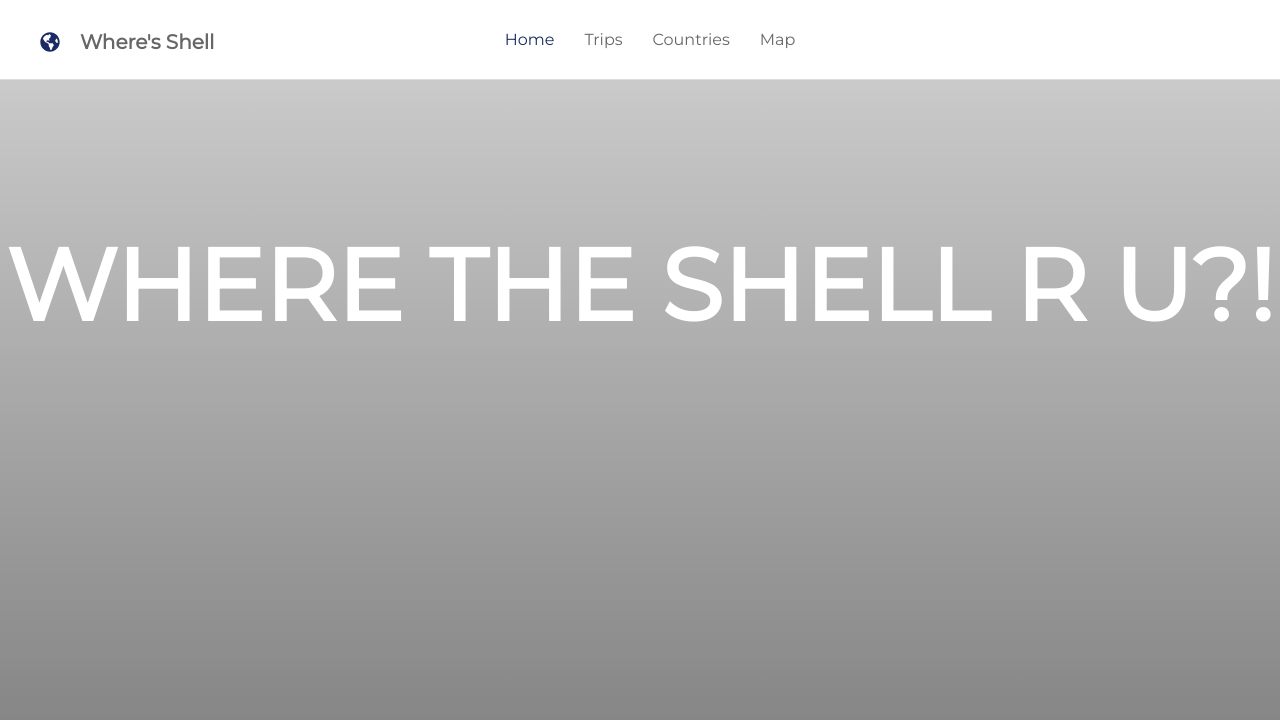
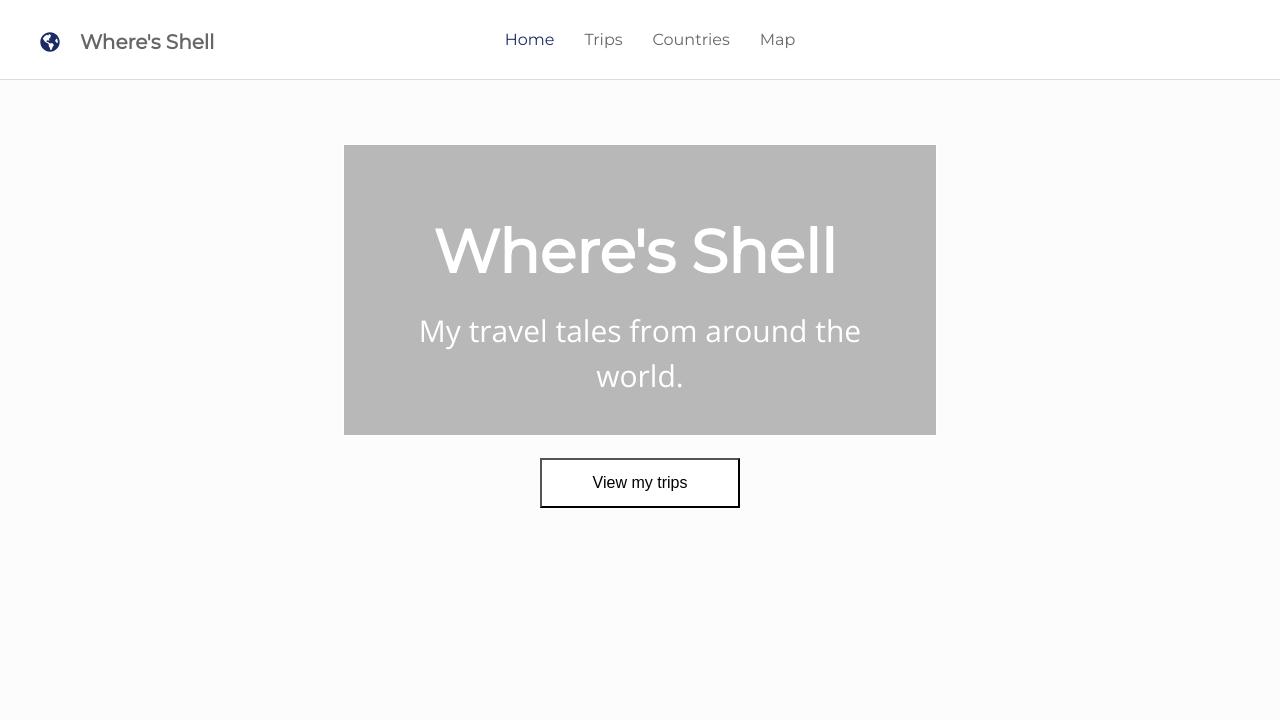
Before and after one commit to chrdina/shells-steps, a React (Create React App) app: page /#/ in a window 1280 px wide. Shown: the top 720 px of the page. Built offline with nearby package versions, Linux system fonts and the light colour scheme; no server answers.

Commit message:
Added new divs for new homepage title style w/ link to trips

```diff
--- a/src/components/anchorNav.js
+++ b/src/components/anchorNav.js
@@ -30,8 +30,6 @@ function AnchorNav(props) {
     return arrayOut;
   }
 
-  console.log("listItem == " + window.location.href);
-
   return (
 
     <div id="side-nav-left">
--- a/src/index.css
+++ b/src/index.css
@@ -50,6 +50,7 @@ h1.trip-title {
 
 h2 {
   padding-top: 30px;
+  padding-bottom: 20px;
   font-size: 30px;
   color: var(--color-blue);
   text-transform: uppercase;
@@ -85,7 +86,11 @@ ul {
 }
 ul.no-style {
   padding: 0;
-  /* list-style: none; */
+  list-style: none;
+}
+ul.active-style {
+  padding: 0;
+  list-style: disc;
 }
 ul.no-style-light-blue {
   padding: 0;
@@ -97,6 +102,7 @@ ul.no-style-light-blue {
 li {
   line-height: 1.5em;
   padding-bottom: 10px;
+  padding-top: 10px;
 }
 li.hero-inline-list_item {
   display: inline;
@@ -251,7 +257,7 @@ hr.style-1 {
   position: fixed;
   top: var(--nav-height);
   left: 0;
-  top: 233px;
+  top: 245px;
   width: var(--side-margins);
   /* padding: 40px; */
   justify-content: center;
@@ -265,8 +271,6 @@ hr.style-1 {
 #side-nav-left a:hover {
   color: var(--color-light-blue);
 }
-
-
 
 
 #logo {
@@ -287,13 +291,15 @@ hr.style-1 {
 /****** Homepage Style ********/
 
 .hero-image-main {
+  display: flex;
   width: 100%;
   position: absolute;
   top: var(--nav-height);
   left: 0;
   bottom: 0;
-  text-align: center;
+  justify-content: center;
   background-size: cover;
+  background-position: center;
 }
 .hero-image-main:after {
   width: 100%;
@@ -301,15 +307,40 @@ hr.style-1 {
   background-color: black;
 
 }
-.title {
-  position: relative;
-  top: 20%;
+.title-area {
+  display: block;
+  height: 250px;
+  width: 40%;
+  margin-top: 5%;
+  margin-bottom: 60px;
+  padding: 40px;
+  padding-bottom: 0;
+  text-align: center;
   font-family: var(--font-heading);
-  font-size: 100px;
-  font-weight: 800;
-  /* text-shadow: 4px 7px 6px grey; */
   color: white;
+  background-color: rgba(80,80,80,0.4);
+  border: 1px solid white;
   /* visibility: hidden; */
+}
+.title-area h1 {
+  font-size: 60px;
+  padding-bottom: 20px;
+}
+.title-area p {
+  margin: 0;
+  font-size: 30px;
+}
+.title-cta {
+  height: 50px;
+  width: 200px;
+  margin-top: 60px;
+  color: black;
+  font-size: 16px;
+  background: white;
+}
+.title-cta:hover {
+  background-color: var(--color-light-blue);
+  cursor: pointer;
 }
 
 
@@ -318,6 +349,8 @@ hr.style-1 {
 .tiles {
   display: grid;
   width: 100%;
+  margin-top: 20px;
+  margin-bottom: 20px;
   grid-gap: 30px;
   grid-template-columns: repeat(auto-fill, minmax(350px, 1fr));
   /* overflow-y: visible; */
@@ -354,18 +387,11 @@ hr.style-1 {
   color: inherit;
   height: 100%;
   width: 100%;
-  padding: 10px 10px 10px 10px;
-  /* margin: 20px; */
   display: flex;
   text-align: center;
   justify-content: center;
   align-items: center;
-  /* background: rgba(255, 255, 255, 0.7); */
 
-  /** Keep this for double border effect ***/
-  /* background-clip: content-box; */
-  border: solid rgba(255, 255, 255, 0.7) 1px;
-  /* padding: 10px; */
   /* visibility:hidden; */
 }
 
--- a/src/pages/country.js
+++ b/src/pages/country.js
@@ -64,7 +64,6 @@ function Country(props) {
           <ReactMarkdown>{countryDetails.fields.countryTips}</ReactMarkdown>
         </div>
         <div className="content-section">
-          <h2>Places visited</h2>
           <ReactMarkdown>{countryDetails.fields.countryLocations}</ReactMarkdown>
         </div>
 
--- a/src/pages/index.js
+++ b/src/pages/index.js
@@ -1,5 +1,6 @@
 import React from 'react';
 import client from '../contentfulProvider';
+import { Link } from "react-router-dom";
 
 class Index extends React.Component {
 
@@ -15,8 +16,12 @@ class Index extends React.Component {
 
     return (
       <>
-        <div className="hero-image-main" style={{backgroundImage: `linear-gradient(rgba(0, 0, 0, 0.2), rgba(0, 0, 0, 0.5)), url(${this.state.data})`}}>
-          <div className="title">WHERE THE SHELL R U?!</div>
+        <div className="hero-image-main" style={{backgroundImage: `url(${this.state.data})`}}>
+          <div className="title-area">
+            <h1>Where's Shell</h1>
+            <p>My travel tales from around the world.</p>
+            <Link to="/trips/"><button className="title-cta">View my trips</button></Link>
+          </div>
         </div>
       </>
     );
```
